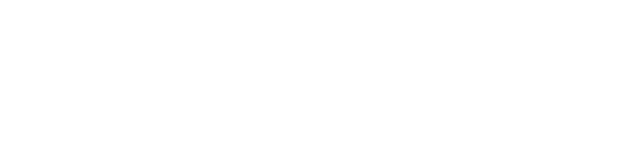
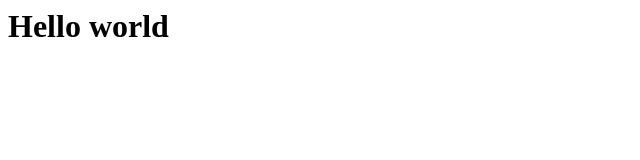
Before and after one commit to aishwarya8943/git-fundamentals, a plain HTML site: page Index.html in a window 1280 px wide. Shown: the whole page, without its empty margins (0-640 px from the left). Drawn offline with Linux system fonts and the light colour scheme.

Commit message:
commit -2

```diff
--- a/Index.html
+++ b/Index.html
@@ -5,5 +5,7 @@
     <meta name="viewport" content="width=device-width, initial-scale=1.0" />
     <title>App 1</title>
   </head>
-  <body></body>
+  <body>
+    <h1>Hello world</h1>
+  </body>
 </html>
```
